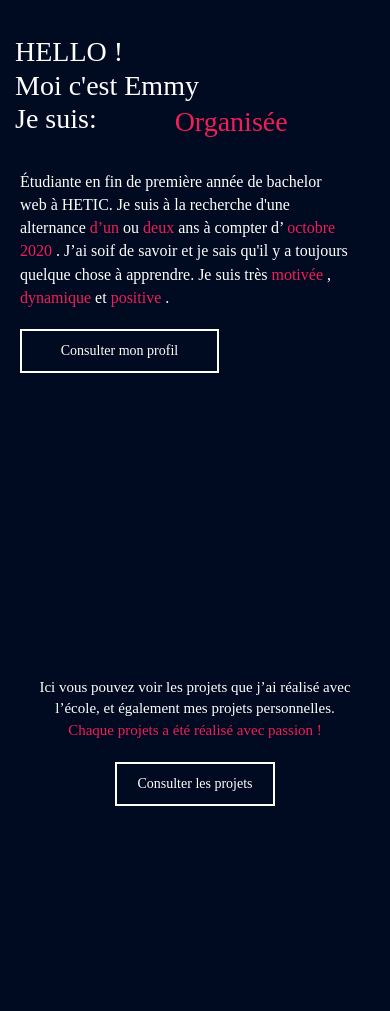
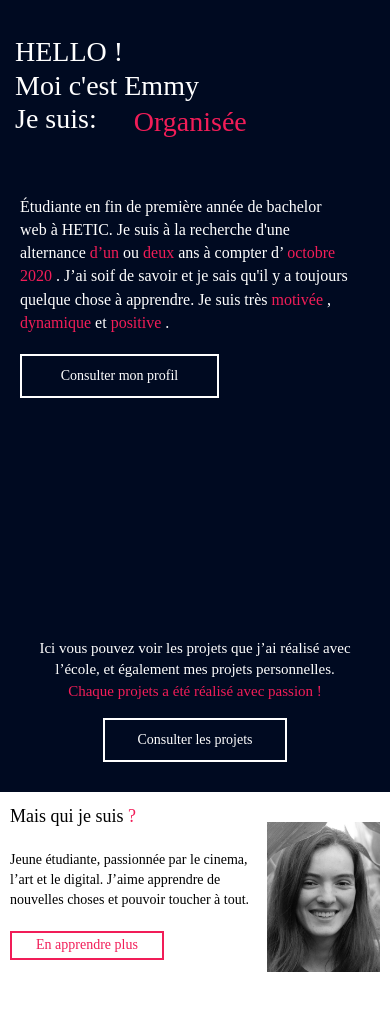
Before and after one commit to Amy-Dev/Folio, a website built with Parcel: page src/index.html in a window 390 px wide. Shown: the part 55-1066 px from the top of the page. Before the commit the page ends 893 px from the top, so only its background shows below. Built offline with nearby package versions, Linux system fonts and the light colour scheme; a web font is replaced by a local one.

Commit message:
continue who I am, do adjustment at this moment it's mobil first

```diff
--- a/src/index.html
+++ b/src/index.html
@@ -73,6 +73,25 @@
         </div>
         </div>
 
+        <div class="me">
+            <div class="megroup">
+            <div class="text">
+                <h1> Mais qui je suis <span>?</span> </h1>
+                <p>Jeune étudiante, passionnée par le cinema, l’art et le digital.
+                J’aime apprendre de nouvelles choses et pouvoir toucher à tout.</p>
+                <div class="button">
+                    <p>En apprendre plus </p>
+                </div>
+        </div>
+                <div class="photo">
+                    <img src="img/photoprofil.png" alt="">
+                </div>
+            </div>
+
+
+
+        </div>
+
     </body>
 
 </html>
--- a/src/scss/styles.scss
+++ b/src/scss/styles.scss
@@ -2,7 +2,7 @@ body {
     background-color: #000A21;
 
 
-    //-------- HEADER --------//
+    //-------- HeadeR --------//
 .header {
     position: fixed;
     height: 50px;
@@ -14,7 +14,7 @@ body {
     background-color: #000A21;
 
 
-    //-------- HEADER M --------//
+    //-------- HeadeR MenU --------//
     nav {
         z-index: 10;
         position: fixed;
@@ -165,6 +165,7 @@ body {
 }
 }
 
+//-------- CarrouseL DE PrésentatioN --------//
 
 .presentationCarousel {
     font-size: 28px;
@@ -175,15 +176,15 @@ body {
     line-height: 120%;
     div {
         overflow: hidden;
-        //position: fixed;
-        float: right;
+        //float: initial;
         height: 65px;
         padding-top: 10px;
         margin-top: -41px;
         li {
             font-family: poppins-semibold;
+
             color: #F11D58;
-            padding: 0 120px;
+            padding: 0 100px;
             height: 45px;
             margin-bottom: 45px;
             display: block;
@@ -260,14 +261,14 @@ body {
 
     }
 }
+
+//-------- CarrouseL DE PhotO DE ProjetS --------//
+
 .slideshow{
-
-//border: 5px solid white;
-//box-shadow: 0 0 5px hsla(0,0%,0%,.5);
 z-index: -10;
 overflow: hidden;
 width: 90%;
-margin: 4rem auto;
+margin: 2rem auto;
 position: relative;
 }
 .slideshow ul{
@@ -312,7 +313,7 @@ position: relative;
             width: 100%;
         }
     }
-        /*****barre progression *****/
+        //-----BarrE ProgressioN -----//
 .barre_progression{
 
     position: absolute;
@@ -324,7 +325,7 @@ position: relative;
 
     }
 
-    /*****animation barre progression *****/
+    //----- AnimatioN BarrE ProgressioN -----//
     @keyframes barre_progression{
 
     0%,20%,40%,60%,80%,100%{width: 0%;opacity: 0}
@@ -349,7 +350,7 @@ position: relative;
         color: white;
         width: 80%;
         line-height: 145%;
-        margin: 2rem auto;
+        margin: auto;
 
         span {
             color: #F11D58;
@@ -360,9 +361,10 @@ position: relative;
             align-items: center;
             justify-content: center;
             border: 2px solid white;
-            margin-top:20px;
+            margin-top:15px;
+            margin-bottom:20px;
             height: 40px;
-            width: 50%;
+            width: 180px;
 
             p {
                 font-family: poppins-semibold;
@@ -372,4 +374,72 @@ position: relative;
             }}
         }
     }
+
+//-------- MaiS QuI JE SuiS --------/
+
+
+    .me {
+        background-color: white;
+        margin-top: 10px;
+        height: 240px;
+
+        .megroup {
+            display: flex;
+            margin-left: 10px;
+            margin-right: 10px;
+
+        .text {
+
+        h1 {
+            font-family: poppins-semibold;
+            color: black;
+            font-size: 18px;
+            margin-top: 15px;
+            span {
+                color: #F11D58;
+            }
+        }
+        p {
+            font-family: poppins-light;
+            font-size: 14px;
+            width: 95%;
+            margin-top: 25px;
+            line-height: 145%;
+            }
+            .button {
+
+            border: 2px solid #F11D58;
+            width: 150px;
+            height: 25px;
+            margin-left: 0;
+
+            p {
+            display: flex;
+            justify-content: center;
+            font-family: poppins-semibold;
+            color: #F11D58;
+            font-size: 14px;
+            margin: 0;
+            }
+        }
+        }
+
+        .photo {
+            display: flex;
+            img {
+              height: 150px;
+              margin-top: 30px;
+            }
+
+        }
+    }
+    .photo {
+        display: flex;
+        img {
+          height: 150px;
+          margin-top: 30px;
+        }
+
+    }
+    }
 }
```
Also changed, not shown: src/img/photoprofil.png (added).
